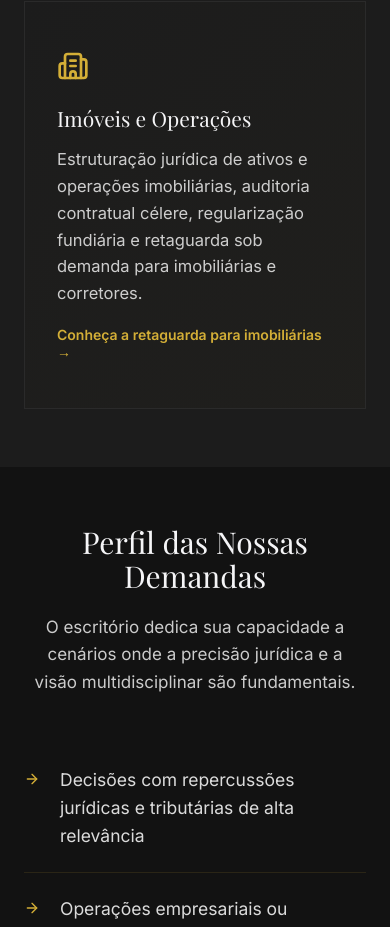
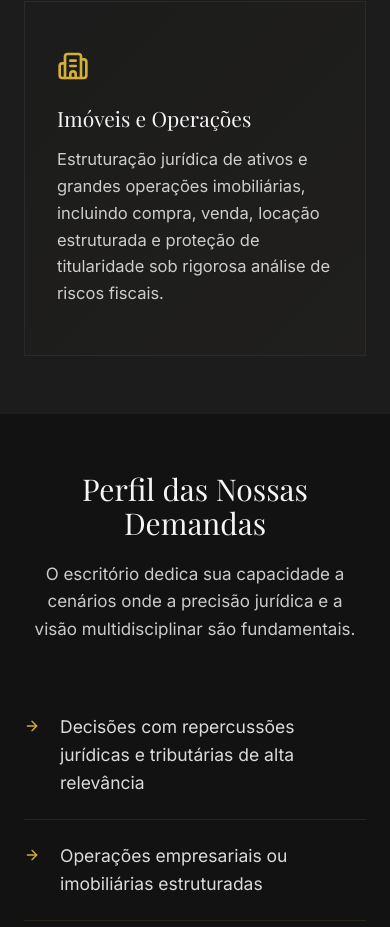
Before and after one commit to aleandrade926/andrade-florio-web, a React (Vite) app: page / in a window 390 px wide. Shown: the part 3339-4266 px from the top of the page. Built offline with nearby package versions, Linux system fonts and the light colour scheme; a web font is replaced by a local one.

Commit message:
fix(ux): remove imobiliarias links from homepage and navbar to preserve boutique prestige

```diff
--- a/src/components/Shared.jsx
+++ b/src/components/Shared.jsx
@@ -101,7 +101,7 @@ export function Navbar({ showMenu = false }) {
   const navLinks = [
     { label: 'Escritório', href: '/#apresentacao' },
     { label: 'Atuação', href: '/#frentes' },
-    { label: 'Para Imobiliárias', href: '/imobiliarias' },
+    { label: 'Reforma Tributária', href: '/#reforma-tributaria' },
     { label: 'Dra. Líbia', href: '/#dra-libia' },
     { label: 'Contato', href: '/#contato' }
   ];
--- a/src/pages/Home.jsx
+++ b/src/pages/Home.jsx
@@ -288,24 +288,9 @@ export default function Home() {
             <div className="frente-card">
               <Building2 size={32} color="var(--accent-gold)" style={{ marginBottom: '1.5rem' }} />
               <h3 className="home-h3" style={{ marginBottom: '16px' }}>Imóveis e Operações</h3>
-              <p className="home-p" style={{ fontSize: '16.5px', marginBottom: '1.2rem' }}>
-                Estruturação jurídica de ativos e operações imobiliárias, auditoria contratual célere, regularização fundiária e retaguarda sob demanda para imobiliárias e corretores.
+              <p className="home-p" style={{ fontSize: '16.5px' }}>
+                Estruturação jurídica de ativos e grandes operações imobiliárias, incluindo compra, venda, locação estruturada e proteção de titularidade sob rigorosa análise de riscos fiscais.
               </p>
-              <a
-                href="/imobiliarias"
-                style={{
-                  color: 'var(--accent-gold)',
-                  textDecoration: 'none',
-                  fontSize: '14px',
-                  fontWeight: '550',
-                  display: 'inline-flex',
-                  alignItems: 'center',
-                  gap: '6px',
-                  marginTop: 'auto'
-                }}
-              >
-                Conheça a retaguarda para imobiliárias →
-              </a>
             </div>
 
           </div>
```
